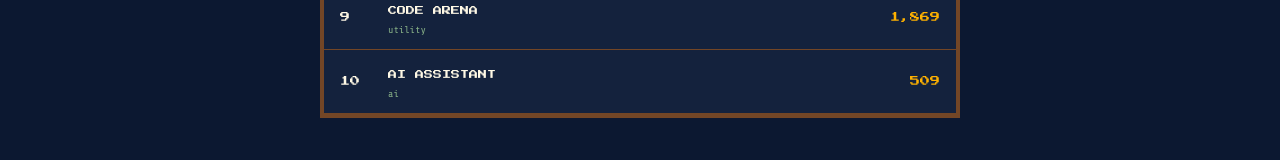
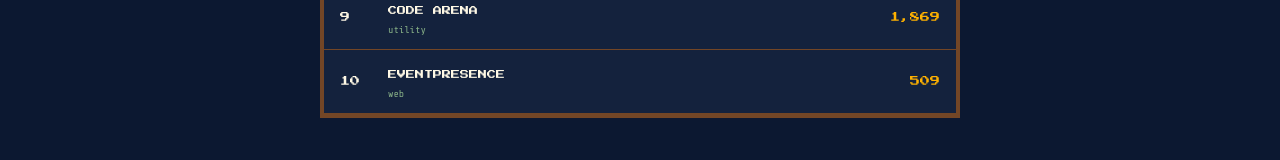
Before and after one commit to gurbaazsingh411-hub/devxtoolkit, a React (Vite) app: page /leaderboard in a window 1280 px wide. Shown: the part 768-928 px from the top of the page. Built offline with nearby package versions, Linux system fonts and the light colour scheme; the HTML template or start-up script is replaced by a standard one.

Commit message:
Replace AI Assistant with EventPresence

```diff
--- a/src/data/tools.ts
+++ b/src/data/tools.ts
@@ -31,14 +31,14 @@
     tags: ['QR Code', 'Utility', 'Generator'],
   },
   {
-    id: 'devx-ai-assistant',
-    name: 'AI Assistant',
-    description: 'An intelligent coding companion that helps you debug, refactor, and ship faster. Powered by cutting-edge LLMs.',
-    category: 'ai',
-    version: '2.1.0',
-    url: '#',
-    color: '#00FF88',
-    tags: ['AI', 'Productivity', 'Code'],
+    id: 'event-presence',
+    name: 'EventPresence',
+    description: 'Streamlined event management and presence tracking. Features instant check-ins, real-time participant sync, and a comprehensive admin dashboard.',
+    category: 'web',
+    version: '1.0.0',
+    url: 'https://devxevent.netlify.app/',
+    color: '#00C3FF',
+    tags: ['Management', 'Check-in', 'Real-time', 'Dashboard'],
   },
   {
     id: 'pixel-deploy',
```
